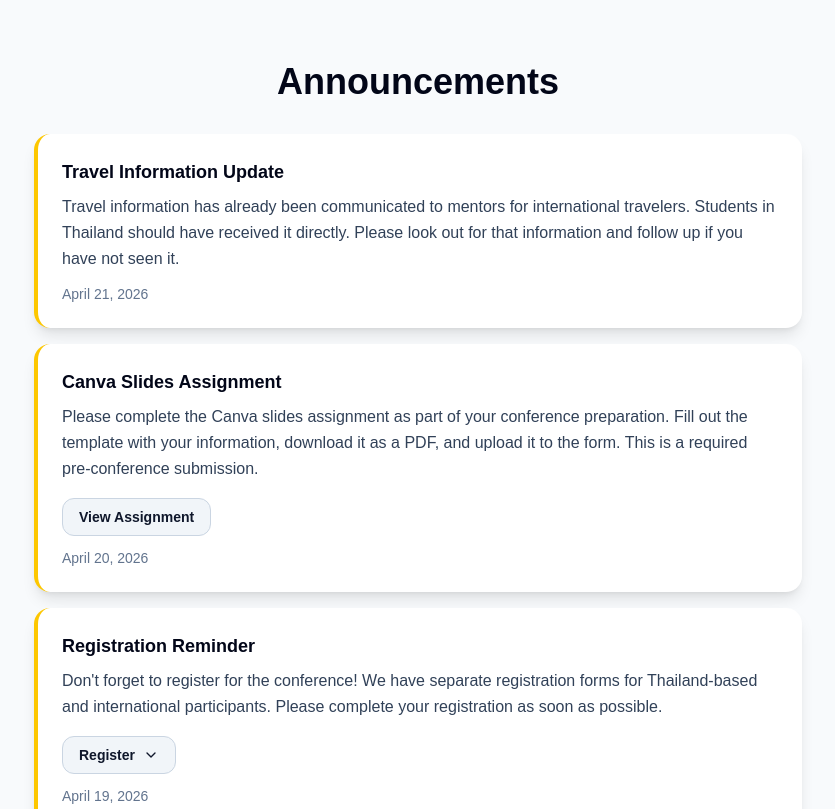
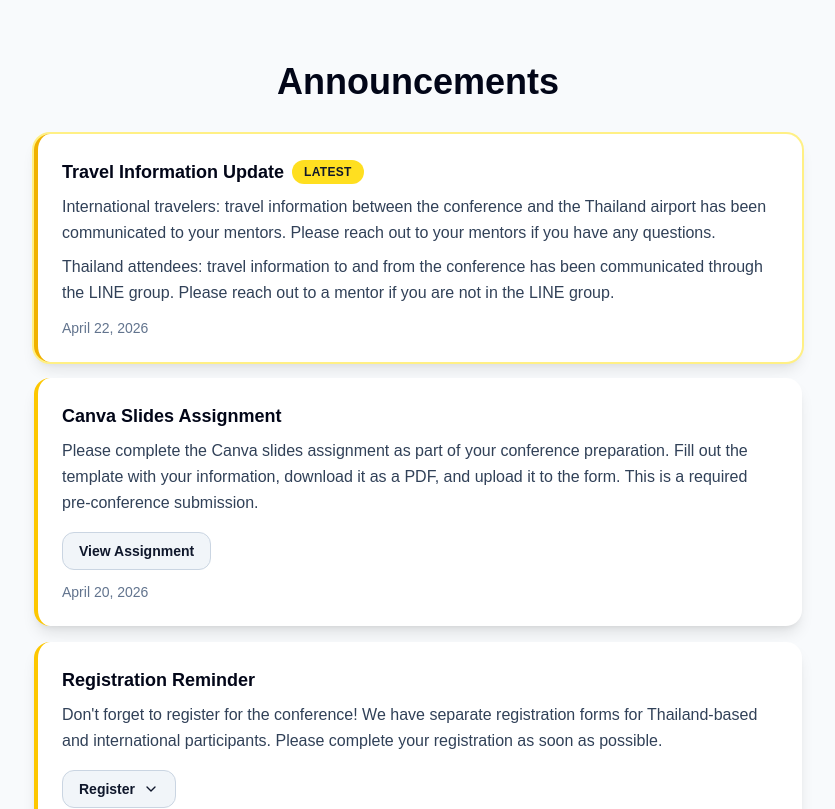
Before and after one commit to ismpseaconference2026/seaconference2026-repo, a Next.js app in the folder my-app/: page / in a window 1280 px wide. Shown: the part 3280-4089 px from the top of the page, without its empty margins (222-1057 px from the left). Built offline with nearby package versions, Linux system fonts and the light colour scheme.

Commit message:
feat: improve latest announcement readability in announcements section

```diff
--- a/my-app/src/components/AnnouncementsSection.tsx
+++ b/my-app/src/components/AnnouncementsSection.tsx
@@ -20,11 +20,30 @@ export default function AnnouncementsSection() {
 
         <div className="space-y-4">
           {announcementsList.map((announcement, index) => (
-            <div key={index} className={announcementItemClassName}>
+            <div
+              key={index}
+              className={`${announcementItemClassName} ${
+                index === 0 ? "border-yellow-500 ring-2 ring-yellow-200" : ""
+              }`}
+            >
               <div className="flex items-start justify-between gap-4">
                 <div className="flex-1">
-                  <h3 className="text-lg font-semibold text-slate-950">{announcement.title}</h3>
-                  <p className="mt-2 text-slate-700 leading-relaxed">{announcement.message}</p>
+                  <div className="flex flex-wrap items-center gap-2">
+                    <h3 className="text-lg font-semibold text-slate-950">{announcement.title}</h3>
+                    {index === 0 && (
+                      <span className="rounded-full bg-yellow-300 px-3 py-1 text-xs font-bold uppercase tracking-wide text-slate-900">
+                        Latest
+                      </span>
+                    )}
+                  </div>
+                  <div className="mt-2 space-y-2 text-slate-700 leading-relaxed">
+                    {announcement.message
+                      .split("\n")
+                      .filter((line) => line.trim().length > 0)
+                      .map((line, lineIndex) => (
+                        <p key={lineIndex}>{line}</p>
+                      ))}
+                  </div>
                   {announcement.title === "Registration Reminder" && (
                     <div className="mt-4 inline-block">
                       <RegistrationDropdown
--- a/my-app/src/lib/conference.ts
+++ b/my-app/src/lib/conference.ts
@@ -139,8 +139,8 @@ export const socialLinks = {
 export const announcementsList = [
   {
     title: "Travel Information Update",
-    message: "Travel information has already been communicated to mentors for international travelers. Students in Thailand should have received it directly. Please look out for that information and follow up if you have not seen it.",
-    date: "April 21, 2026",
+    message: "International travelers: travel information between the conference and the Thailand airport has been communicated to your mentors. Please reach out to your mentors if you have any questions.\nThailand attendees: travel information to and from the conference has been communicated through the LINE group. Please reach out to a mentor if you are not in the LINE group.",
+    date: "April 22, 2026",
   },
   {
     title: "Canva Slides Assignment",
```
